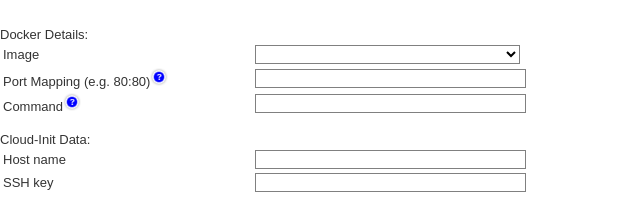
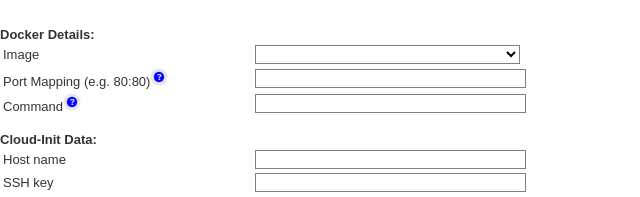
Before and after one commit to oVirt/samples-uiplugins, a plain HTML site: page docker-plugin/docker-resources/launch-docker-dialog.html in a window 1280 px wide. Shown: the part 193-390 px from the top of the page, 0-640 px from the left. Drawn offline with nearby package versions, Linux system fonts and the light colour scheme.

Commit message:
Make 2 titles with bold style in the docker dialog.
Make titles appear with bold style looks better to
distinguish between titles and fields,
and makes the dialog appear better structured.

Change-Id: I627363c32df99a2c9daaf5b57552326a61d291fb
Signed-off-by: Alissa Bonas <abonas@redhat.com>

```diff
--- a/docker-plugin/docker-resources/launch-docker-dialog.html
+++ b/docker-plugin/docker-resources/launch-docker-dialog.html
@@ -19,6 +19,10 @@
 .form {
   top: 0;
   position: absolute;
+}
+
+.bold {
+  font-weight:bold;
 }
 
 </style>
@@ -53,7 +57,7 @@
 </table>
 <br/>
 <br/>
-Docker Details:<br/>
+<span class="bold">Docker Details:</span><br/>
 <table style="width:100%">
 <col width="250px">
 <tr>
@@ -65,7 +69,7 @@ Docker Details:<br/>
 </table>
 
 <br/>
-Cloud-Init Data:<br/>
+<span class="bold">Cloud-Init Data:</span><br/>
 <table style="width:100%">
 <col width="250px">
 <tr><td>Host name</td><td><input type="text" name="hostname" class="select"></td></tr>
```
